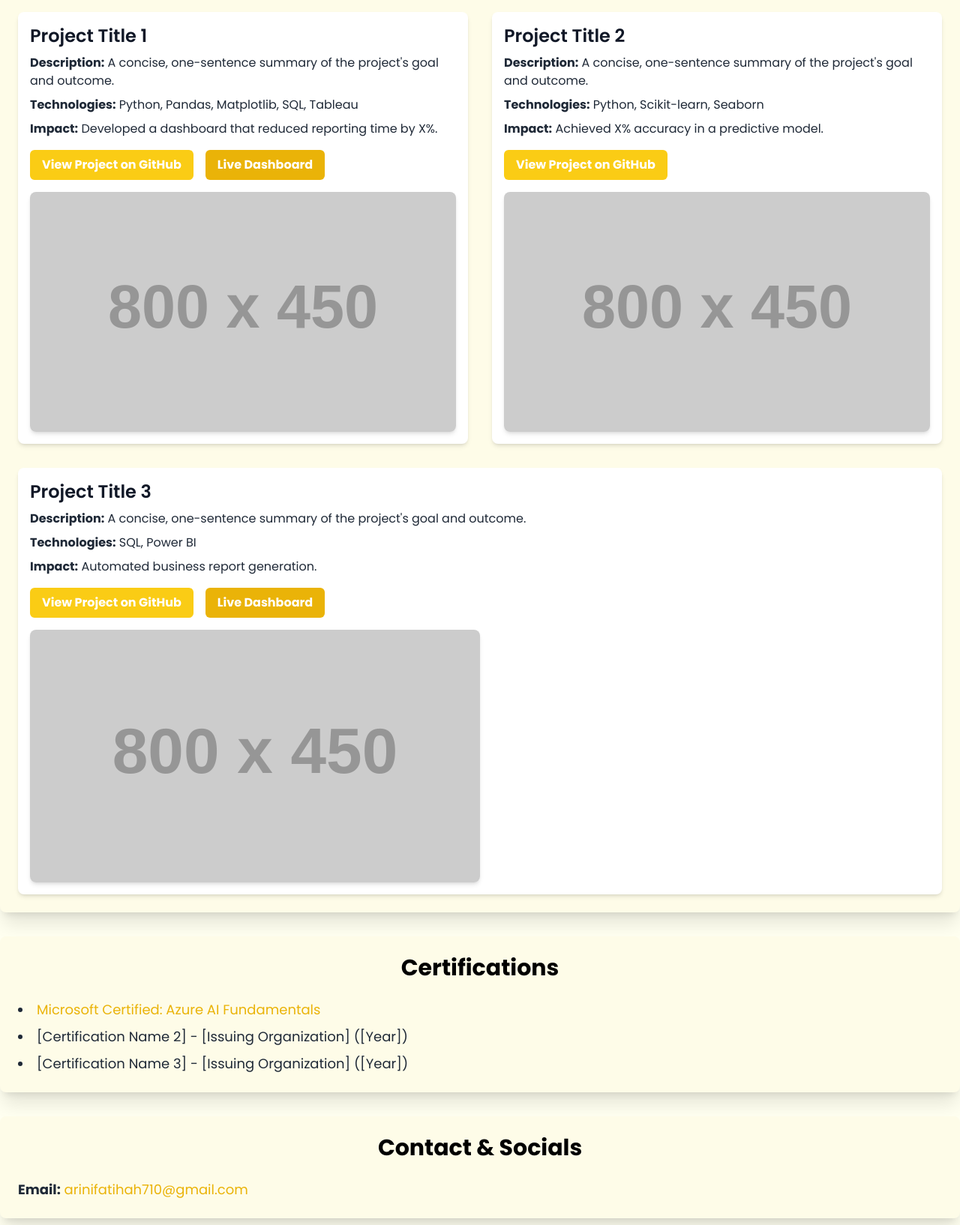
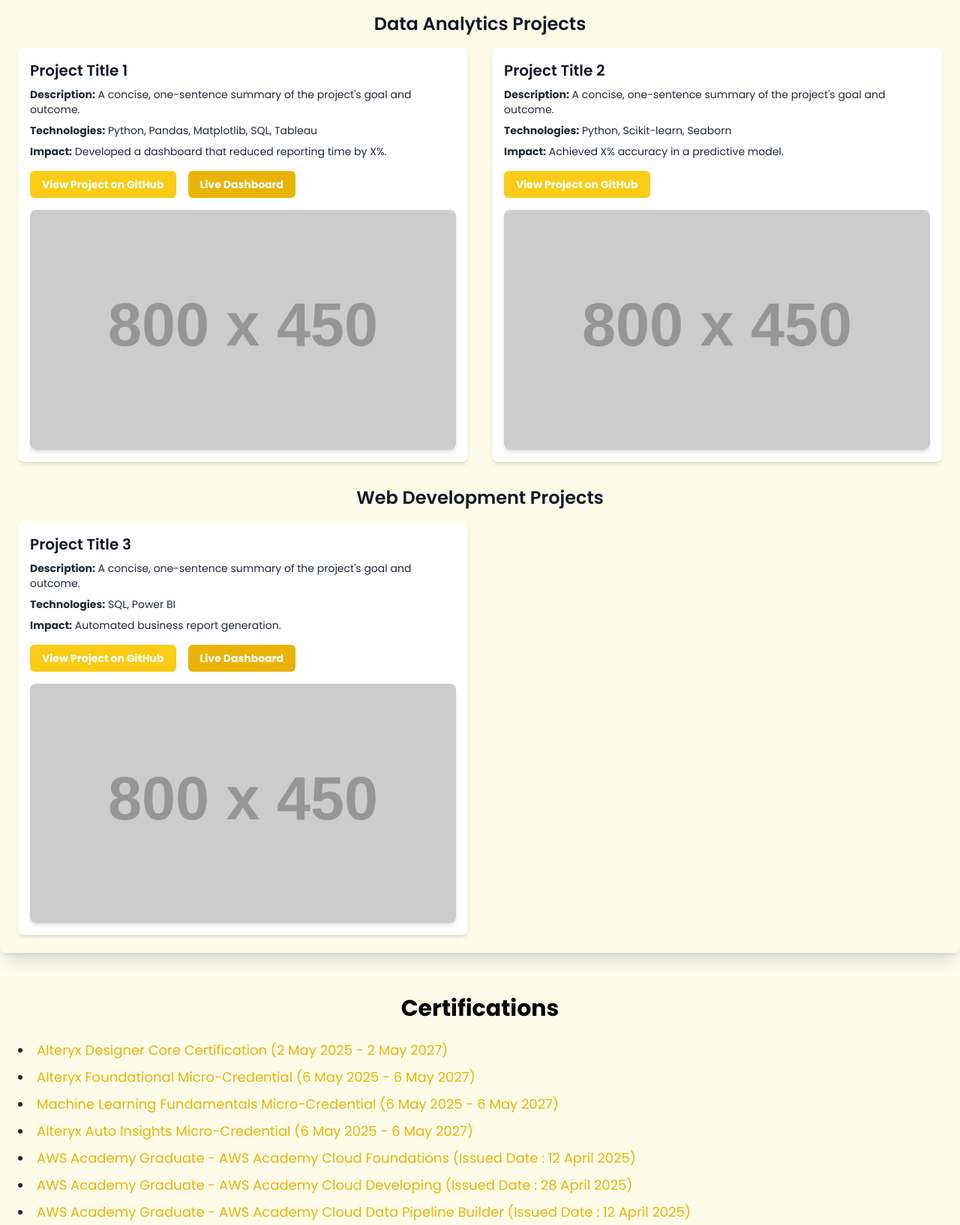
Before and after one commit to arinifthh/arinifthh.github.io, a plain HTML site: page portfolio/index.html in a window 1280 px wide. Shown: the part 840-2474 px from the top of the page at 75% size. Drawn offline with nearby package versions, Linux system fonts and the light colour scheme; placeholder pictures from the web are drawn by us.

Commit message:
Update index.html

```diff
--- a/portfolio/index.html
+++ b/portfolio/index.html
@@ -57,7 +57,6 @@
                     <li><a href="#projects" class="block py-2 px-3 text-gray-800 hover:text-black hover:bg-yellow-100 rounded-md transition-colors duration-200 dark:text-gray-200 dark:hover:text-white dark:hover:bg-gray-600">Projects</a></li>
                     <li><a href="#skills" class="block py-2 px-3 text-gray-800 hover:text-black hover:bg-yellow-100 rounded-md transition-colors duration-200 dark:text-gray-200 dark:hover:text-white dark:hover:bg-gray-600">Skills</a></li>
                     <li><a href="#certifications" class="block py-2 px-3 text-gray-800 hover:text-black hover:bg-yellow-100 rounded-md transition-colors duration-200 dark:text-gray-200 dark:hover:text-white dark:hover:bg-gray-600">Certifications</a></li>
-                    <li><a href="#contact" class="block py-2 px-3 text-gray-800 hover:text-black hover:bg-yellow-100 rounded-md transition-colors duration-200 dark:text-gray-200 dark:hover:text-white dark:hover:bg-gray-600">Contact</a></li>
                 </ul>
             </div>
         </div>
@@ -68,7 +67,7 @@
             <img
                 src="https://raw.githubusercontent.com/arinifthh/arinifthh.github.io/main/img/profile.png"
                 alt="Profile Picture"
-                class="w-32 h-32 md:w-40 md:h-40 rounded-full object-cover border-1 border-yellow-200 shadow-lg dark:border-yellow-500"
+                class="w-32 h-32 md:w-40 md:h-40 rounded-full object-cover shadow-lg dark:border-yellow-500"
                 onerror="this.onerror=null;this.src='https://placehold.co/150x150/cccccc/333333?text=Profile+Photo';"
             />
         </div>
@@ -90,6 +89,9 @@
                 </a>
                 <a href="[LINK_TO_YOUR_RESUME.pdf]" target="_blank" rel="noopener noreferrer" class="text-gray-800 hover:text-black transition-colors duration-200 dark:text-gray-200 dark:hover:text-white">
                     <i class="fas fa-file-alt text-3xl"></i> </a>
+                <a href="arinifatihah710@gmail.com" target="_blank" rel="noopener noreferrer" class="text-gray-800 hover:text-black transition-colors duration-200 dark:text-gray-200 dark:hover:text-white">
+                    <i class="fas fa-file-alt text-3xl"></i> </a>
+        </ul>
             </div>
         </div>
     </section>
@@ -98,7 +100,7 @@
         <h2 class="text-3xl font-bold text-gray-700 mb-6 text-center dark:text-gray-300">Skills</h2>
         <div class="grid grid-cols-1 md:grid-cols-2 gap-8">
             <div>
-                <h3 class="text-2xl font-semibold text-gray-900 mb-4 dark:text-gray-100">Data Analytics</h3>
+                <h3 class="text-2xl font-semibold text-gray-900 mb-4 text-center dark:text-gray-100">Data Analytics</h3>
                 <ul class="list-disc list-inside space-y-2 text-lg text-gray-800 dark:text-gray-200">
                     <li>Tableau</li>
                     <li>Alteryx</li>
@@ -109,7 +111,7 @@
                 </ul>
             </div>
             <div>
-                <h3 class="text-2xl font-semibold text-gray-900 mb-4 dark:text-gray-100">Web Development</h3>
+                <h3 class="text-2xl font-semibold text-gray-900 mb-4 text-center dark:text-gray-100">Web Development</h3>
                 <ul class="list-disc list-inside space-y-2 text-lg text-gray-800 dark:text-gray-200">
                     <li>.NET MVC</li>
                     <li>Python (General Programming)</li>
@@ -121,39 +123,48 @@
     <section id="projects" class="container mx-auto p-6 my-8 bg-yellow-50 rounded-lg shadow-xl dark:bg-gray-800">
         <h2 class="text-3xl font-bold text-gray-700 mb-6 text-center dark:text-gray-300">Featured Projects</h2>
 
+        <div class="mb-8">
+            <h3 class="text-2xl font-semibold text-gray-900 mb-4 text-center dark:text-gray-100">Data Analytics Projects</h3>
             <div class="grid grid-cols-1 md:grid-cols-2 gap-8">
                 <div class="project p-4 bg-white rounded-lg shadow-md dark:bg-gray-700">
-                <h3 class="text-2xl font-semibold text-gray-900 mb-2 dark:text-gray-100">Project Title 1</h3>
-                <p class="text-gray-800 mb-2 dark:text-gray-200"><strong>Description:</strong> A concise, one-sentence summary of the project's goal and outcome.</p>
-                <p class="text-gray-800 mb-2 dark:text-gray-200"><strong>Technologies:</strong> Python, Pandas, Matplotlib, SQL, Tableau</p>
-                <p class="text-gray-800 mb-4 dark:text-gray-200"><strong>Impact:</strong> Developed a dashboard that reduced reporting time by X%.</p>
+                    <h4 class="text-xl font-semibold text-gray-900 mb-2 dark:text-gray-100">Project Title 1</h4>
+                    <p class="text-gray-800 text-sm mb-2 dark:text-gray-200"><strong>Description:</strong> A concise, one-sentence summary of the project's goal and outcome.</p>
+                    <p class="text-gray-800 text-sm mb-2 dark:text-gray-200"><strong>Technologies:</strong> Python, Pandas, Matplotlib, SQL, Tableau</p>
+                    <p class="text-gray-800 text-sm mb-4 dark:text-gray-200"><strong>Impact:</strong> Developed a dashboard that reduced reporting time by X%.</p>
                     <p class="flex space-x-4 mb-4">
-                    <a href="https://github.com/yourusername/project1-repo" target="_blank" rel="noopener noreferrer" class="bg-yellow-400 hover:bg-yellow-500 text-white font-bold py-2 px-4 rounded-md transition-colors duration-200 dark:bg-yellow-600 dark:hover:bg-yellow-700">View Project on GitHub</a>
-                    <a href="https://public.tableau.com/profile/yourusername/project1-dashboard" target="_blank" rel="noopener noreferrer" class="bg-yellow-500 hover:bg-yellow-600 text-white font-bold py-2 px-4 rounded-md transition-colors duration-200 dark:bg-yellow-700 dark:hover:bg-yellow-800">Live Dashboard</a>
+                        <a href="https://github.com/yourusername/project1-repo" target="_blank" rel="noopener noreferrer" class="bg-yellow-400 hover:bg-yellow-500 text-white font-bold py-2 px-4 rounded-md text-sm transition-colors duration-200 dark:bg-yellow-600 dark:hover:bg-yellow-700">View Project on GitHub</a>
+                        <a href="https://public.tableau.com/profile/yourusername/project1-dashboard" target="_blank" rel="noopener noreferrer" class="bg-yellow-500 hover:bg-yellow-600 text-white font-bold py-2 px-4 rounded-md text-sm transition-colors duration-200 dark:bg-yellow-700 dark:hover:bg-yellow-800">Live Dashboard</a>
                     </p>
                     <img src="https://placehold.co/800x450/e0e0e0/000000?text=Project+1+Screenshot" alt="Project 1 Screenshot" class="rounded-lg shadow-md">
                 </div>
 
                 <div class="project p-4 bg-white rounded-lg shadow-md dark:bg-gray-700">
-                <h3 class="text-2xl font-semibold text-gray-900 mb-2 dark:text-gray-100">Project Title 2</h3>
-                <p class="text-gray-800 mb-2 dark:text-gray-200"><strong>Description:</strong> A concise, one-sentence summary of the project's goal and outcome.</p>
-                <p class="text-gray-800 mb-2 dark:text-gray-200"><strong>Technologies:</strong> Python, Scikit-learn, Seaborn</p>
-                <p class="text-gray-800 mb-4 dark:text-gray-200"><strong>Impact:</strong> Achieved X% accuracy in a predictive model.</p>
+                    <h4 class="text-xl font-semibold text-gray-900 mb-2 dark:text-gray-100">Project Title 2</h4>
+                    <p class="text-gray-800 text-sm mb-2 dark:text-gray-200"><strong>Description:</strong> A concise, one-sentence summary of the project's goal and outcome.</p>
+                    <p class="text-gray-800 text-sm mb-2 dark:text-gray-200"><strong>Technologies:</strong> Python, Scikit-learn, Seaborn</p>
+                    <p class="text-gray-800 text-sm mb-4 dark:text-gray-200"><strong>Impact:</strong> Achieved X% accuracy in a predictive model.</p>
                     <p class="flex space-x-4 mb-4">
-                    <a href="https://github.com/yourusername/project2-repo" target="_blank" rel="noopener noreferrer" class="bg-yellow-400 hover:bg-yellow-500 text-white font-bold py-2 px-4 rounded-md transition-colors duration-200 dark:bg-yellow-600 dark:hover:bg-yellow-700">View Project on GitHub</a>
+                        <a href="https://github.com/yourusername/project2-repo" target="_blank" rel="noopener noreferrer" class="bg-yellow-400 hover:bg-yellow-500 text-white font-bold py-2 px-4 rounded-md text-sm transition-colors duration-200 dark:bg-yellow-600 dark:hover:bg-yellow-700">View Project on GitHub</a>
                     </p>
-                <img src="https://placehold.co/800x450/d0d0d0/000000?text=Project+2+Screenshot" alt="Project 2 Screenshot" class="rounded-lg shadow-md">
+                    <img src="https://placehold.co/800x450/d0d0d0/000000?text=Project+2+Visualization" alt="Project 2 Screenshot" class="rounded-lg shadow-md">
+                </div>
+            </div>
         </div>
 
-            <div class="project p-4 bg-white rounded-lg shadow-md dark:bg-gray-700 md:col-span-2"> <h3 class="text-2xl font-semibold text-gray-900 mb-2 dark:text-gray-100">Project Title 3</h3>
-                <p class="text-gray-800 mb-2 dark:text-gray-200"><strong>Description:</strong> A concise, one-sentence summary of the project's goal and outcome.</p>
-                <p class="text-gray-800 mb-2 dark:text-gray-200"><strong>Technologies:</strong> SQL, Power BI</p>
-                <p class="text-gray-800 mb-4 dark:text-gray-200"><strong>Impact:</strong> Automated business report generation.</p>
+        <div>
+            <h3 class="text-2xl font-semibold text-gray-900 mb-4 text-center dark:text-gray-100">Web Development Projects</h3>
+            <div class="grid grid-cols-1 md:grid-cols-2 gap-8">
+                <div class="project p-4 bg-white rounded-lg shadow-md dark:bg-gray-700">
+                    <h4 class="text-xl font-semibold text-gray-900 mb-2 dark:text-gray-100">Project Title 3</h4>
+                    <p class="text-gray-800 text-sm mb-2 dark:text-gray-200"><strong>Description:</strong> A concise, one-sentence summary of the project's goal and outcome.</p>
+                    <p class="text-gray-800 text-sm mb-2 dark:text-gray-200"><strong>Technologies:</strong> SQL, Power BI</p>
+                    <p class="text-gray-800 text-sm mb-4 dark:text-gray-200"><strong>Impact:</strong> Automated business report generation.</p>
                     <p class="flex space-x-4 mb-4">
-                    <a href="https://github.com/yourusername/project3-repo" target="_blank" rel="noopener noreferrer" class="bg-yellow-400 hover:bg-yellow-500 text-white font-bold py-2 px-4 rounded-md transition-colors duration-200 dark:bg-yellow-600 dark:hover:bg-yellow-700">View Project on GitHub</a>
-                    <a href="https://app.powerbi.com/view?r=eyJrIjoi...link" target="_blank" rel="noopener noreferrer" class="bg-yellow-500 hover:bg-yellow-600 text-white font-bold py-2 px-4 rounded-md transition-colors duration-200 dark:bg-yellow-700 dark:hover:bg-yellow-800">Live Dashboard</a>
+                        <a href="https://github.com/yourusername/project3-repo" target="_blank" rel="noopener noreferrer" class="bg-yellow-400 hover:bg-yellow-500 text-white font-bold py-2 px-4 rounded-md text-sm transition-colors duration-200 dark:bg-yellow-600 dark:hover:bg-yellow-700">View Project on GitHub</a>
+                        <a href="https://app.powerbi.com/view?r=eyJrIjoi...link" target="_blank" rel="noopener noreferrer" class="bg-yellow-500 hover:bg-yellow-600 text-white font-bold py-2 px-4 rounded-md text-sm transition-colors duration-200 dark:bg-yellow-700 dark:hover:bg-yellow-800">Live Dashboard</a>
                     </p>
                     <img src="https://placehold.co/800x450/c0c0c0/000000?text=Project+3+Screenshot" alt="Project 3 Screenshot" class="rounded-lg shadow-md">
+                </div>
             </div>
         </div>
     </section>
@@ -161,16 +172,13 @@
     <section id="certifications" class="container mx-auto p-6 my-8 bg-yellow-50 rounded-lg shadow-xl dark:bg-gray-800">
         <h2 class="text-3xl font-bold text-black mb-6 text-center dark:text-white">Certifications</h2>
         <ul class="list-disc list-inside space-y-2 text-lg text-gray-800 dark:text-gray-200">
-            <li><a href="https://www.credly.com/badges/544dc257-05a7-463d-91e2-1b3505a91382/public_url" target="_blank" rel="noopener noreferrer" class="text-yellow-500 hover:underline dark:text-yellow-400">Microsoft Certified: Azure AI Fundamentals</a></li>
-            <li>[Certification Name 2] - [Issuing Organization] ([Year])</li>
-            <li>[Certification Name 3] - [Issuing Organization] ([Year])</li>
-            </ul>
-    </section>
-
-    <section id="contact" class="container mx-auto p-6 my-8 bg-yellow-50 rounded-lg shadow-xl dark:bg-gray-800">
-        <h2 class="text-3xl font-bold text-black mb-6 text-center dark:text-white">Contact & Socials</h2>
-        <ul class="space-y-2 text-lg text-gray-800 dark:text-gray-200">
-            <li><strong>Email:</strong> <a href="mailto:your.email@example.com" class="text-yellow-500 hover:underline dark:text-yellow-400">arinifatihah710@gmail.com</a></li>
+            <li><a href="https://www.credly.com/badges/89076c7c-89ba-44c9-b5ce-aad71a6d6fe5/public_url" target="_blank" rel="noopener noreferrer" class="text-yellow-500 hover:underline dark:text-yellow-400">Alteryx Designer Core Certification (2 May 2025 - 2 May 2027)</a></li>
+            <li><a href="https://www.credly.com/badges/544dc257-05a7-463d-91e2-1b3505a91382/public_url" target="_blank" rel="noopener noreferrer" class="text-yellow-500 hover:underline dark:text-yellow-400">Alteryx Foundational Micro-Credential (6 May 2025 - 6 May 2027)</a></li>
+            <li><a href="https://www.credly.com/badges/5ca10c30-784b-4df9-9db5-e815a3e223ef/public_url" target="_blank" rel="noopener noreferrer" class="text-yellow-500 hover:underline dark:text-yellow-400">Machine Learning Fundamentals Micro-Credential (6 May 2025 - 6 May 2027)</a></li>
+            <li><a href="https://www.credly.com/badges/f20b9fce-3493-40ce-875a-3c29718e4189/public_url" target="_blank" rel="noopener noreferrer" class="text-yellow-500 hover:underline dark:text-yellow-400">Alteryx Auto Insights Micro-Credential (6 May 2025 - 6 May 2027)</a></li>
+            <li><a href="https://www.credly.com/badges/73c8e13e-8f93-4915-9711-df5a6bd2b4e4/public_url" target="_blank" rel="noopener noreferrer" class="text-yellow-500 hover:underline dark:text-yellow-400">AWS Academy Graduate - AWS Academy Cloud Foundations (Issued Date : 12 April 2025)</a></li>
+            <li><a href="https://www.credly.com/badges/cfd23559-3b5e-4420-8715-f4f7b1f44e6c/public_url" target="_blank" rel="noopener noreferrer" class="text-yellow-500 hover:underline dark:text-yellow-400">AWS Academy Graduate - AWS Academy Cloud Developing (Issued Date : 28 April 2025)</a></li>
+            <li><a href="https://www.credly.com/badges/42a5154e-d7eb-42e2-81bc-f73385510d61/public_url" target="_blank" rel="noopener noreferrer" class="text-yellow-500 hover:underline dark:text-yellow-400">AWS Academy Graduate - AWS Academy Cloud Data Pipeline Builder (Issued Date : 12 April 2025)</a></li>
             </ul>
     </section>
 
```
Lines whose indentation alone changed are shown as unchanged.
